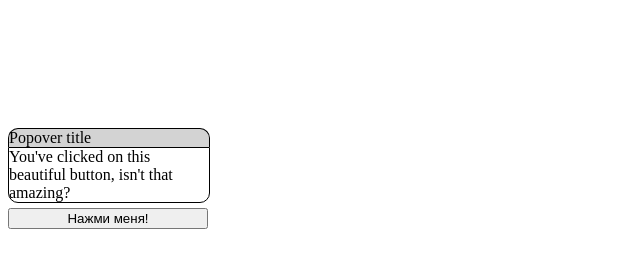
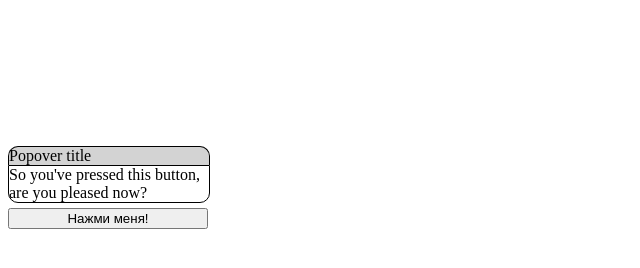
Before and after one commit to PoguChampudayo/JSAdvancedFormsHometask, a website built with webpack: page src/index.html in a window 1280 px wide. Both pictures are taken after a click on the button "Нажми меня!". Shown: the whole page, without its empty margins (0-640 px from the left). Built offline with nearby package versions, Linux system fonts and the light colour scheme.

Commit message:
changed to dataset info

```diff
--- a/src/index.html
+++ b/src/index.html
@@ -7,7 +7,7 @@
 </head>
 <body>
    <form name="buttonForPopover" class="form">
-    <button name="button" class="pressMe">Нажми меня!</button>
+    <button name="button" class="pressMe" data-content="So you've pressed this button, are you pleased now?">Нажми меня!</button>
    </form>
 </body>
 </html>
--- a/src/js/popover.js
+++ b/src/js/popover.js
@@ -14,7 +14,7 @@ export default class Popover {
     popoverTitle.textContent = 'Popover title';
     const popoverContent = document.createElement('div');
     popoverContent.classList.add('popoverContent');
-    popoverContent.textContent = "You've clicked on this beautiful button, isn't that amazing?";
+    popoverContent.textContent = element.dataset.content;
     popoverElement.appendChild(popoverTitle);
     popoverTitle.insertAdjacentElement('afterend', popoverContent);
 
```
